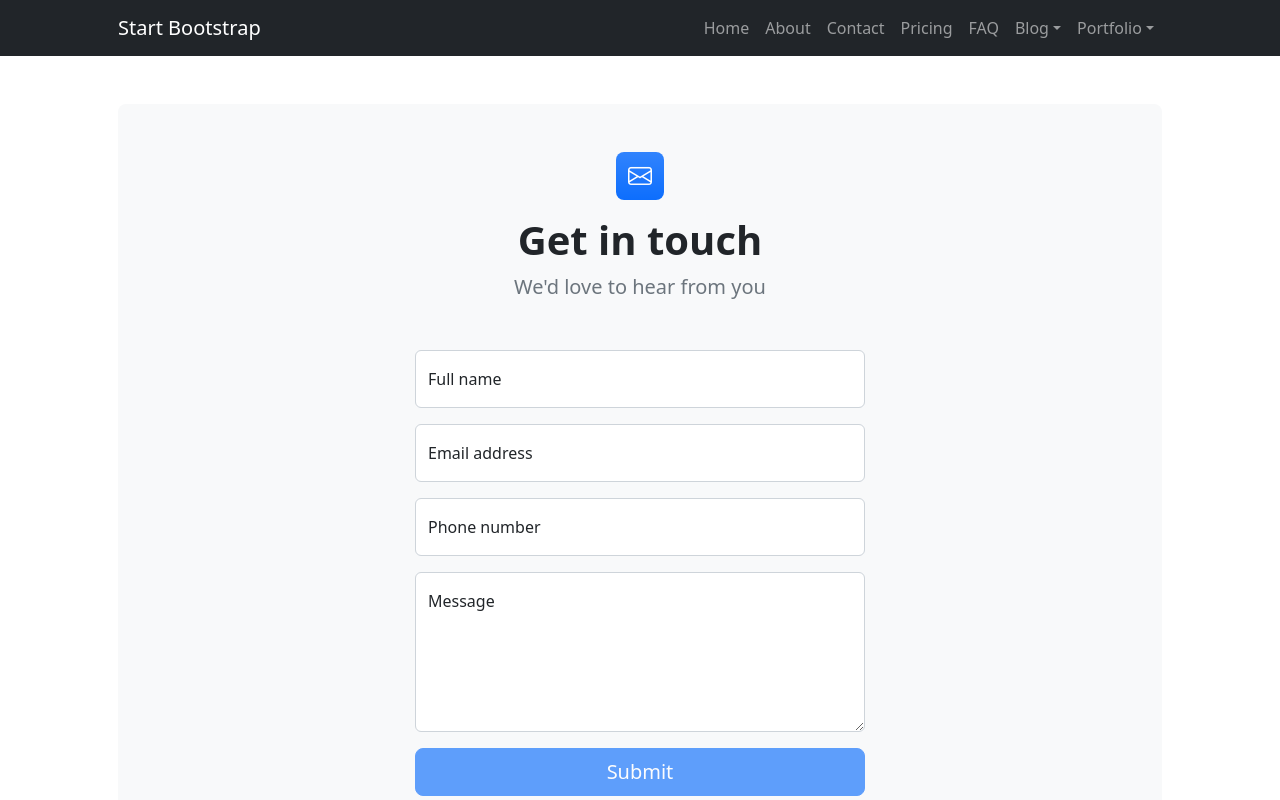
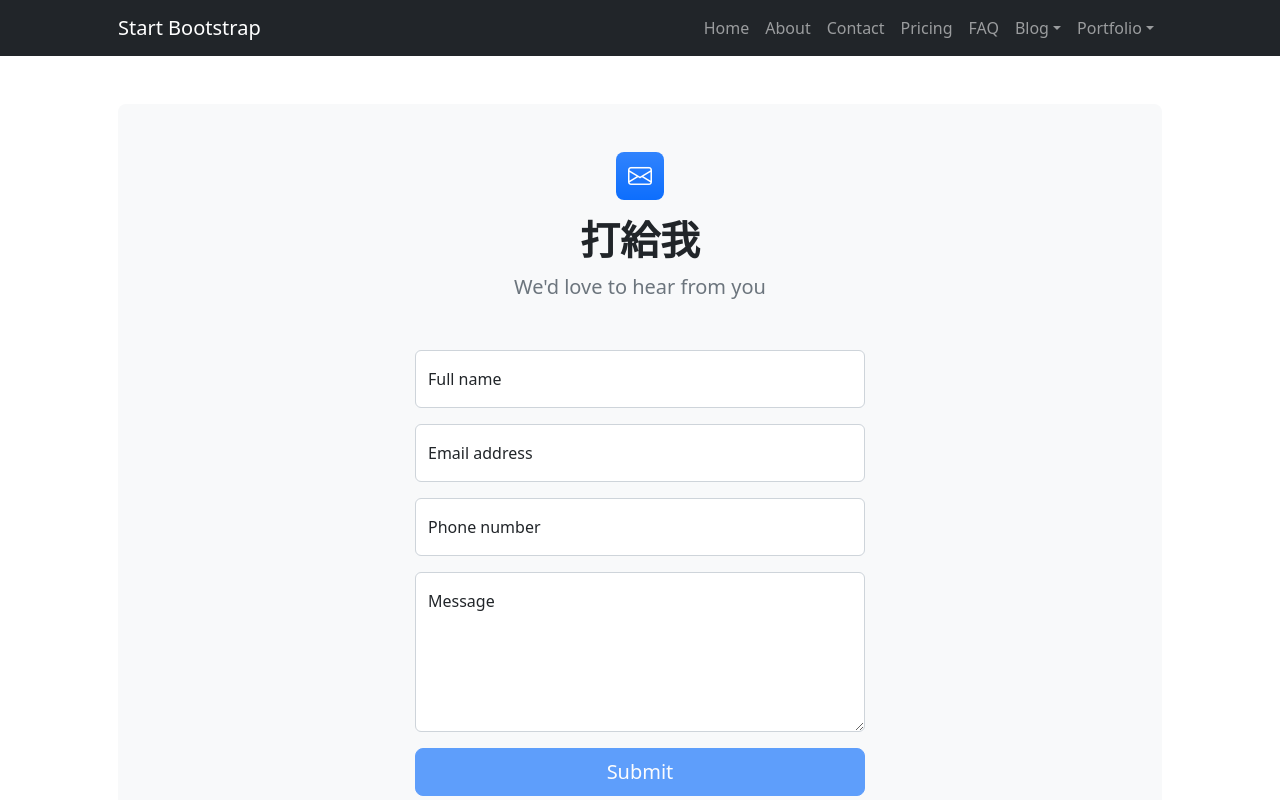
Before and after one commit to Zhaojain/my-website, a plain HTML site: page contact.html in a window 1280 px wide. Shown: the top 800 px of the page. Drawn offline with nearby package versions, Linux system fonts and the light colour scheme.

Commit message:
change contact title

```diff
--- a/contact.html
+++ b/contact.html
@@ -52,7 +52,7 @@
                     <div class="bg-light rounded-3 py-5 px-4 px-md-5 mb-5">
                         <div class="text-center mb-5">
                             <div class="feature bg-primary bg-gradient text-white rounded-3 mb-3"><i class="bi bi-envelope"></i></div>
-                            <h1 class="fw-bolder">Get in touch</h1>
+                            <h1 class="fw-bolder">打給我</h1>
                             <p class="lead fw-normal text-muted mb-0">We'd love to hear from you</p>
                         </div>
                         <div class="row gx-5 justify-content-center">
```
